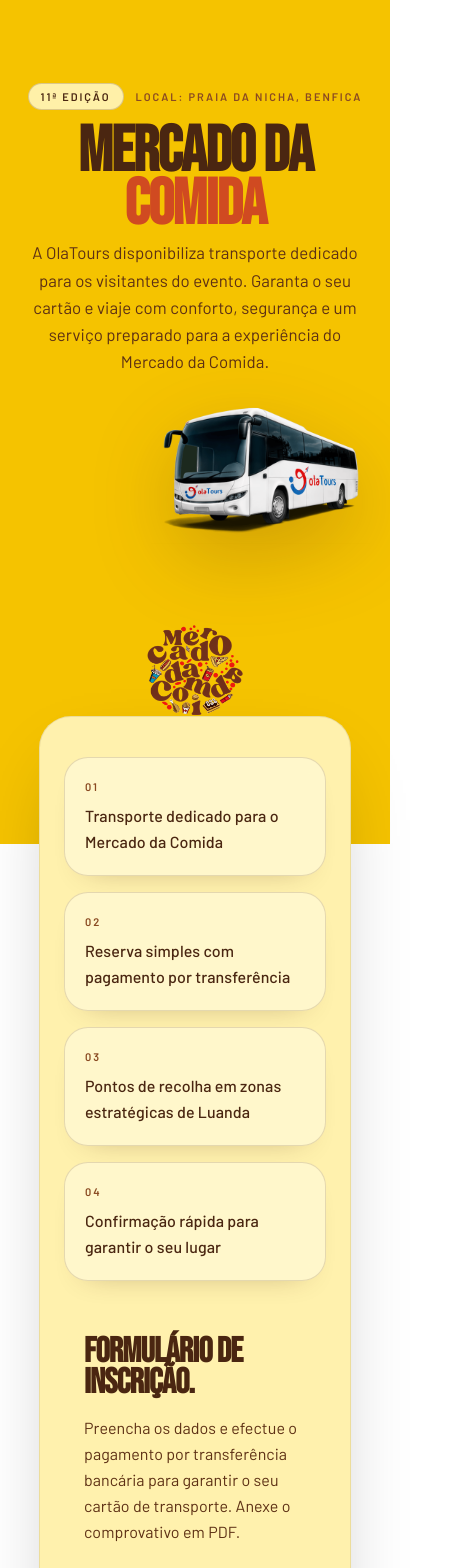
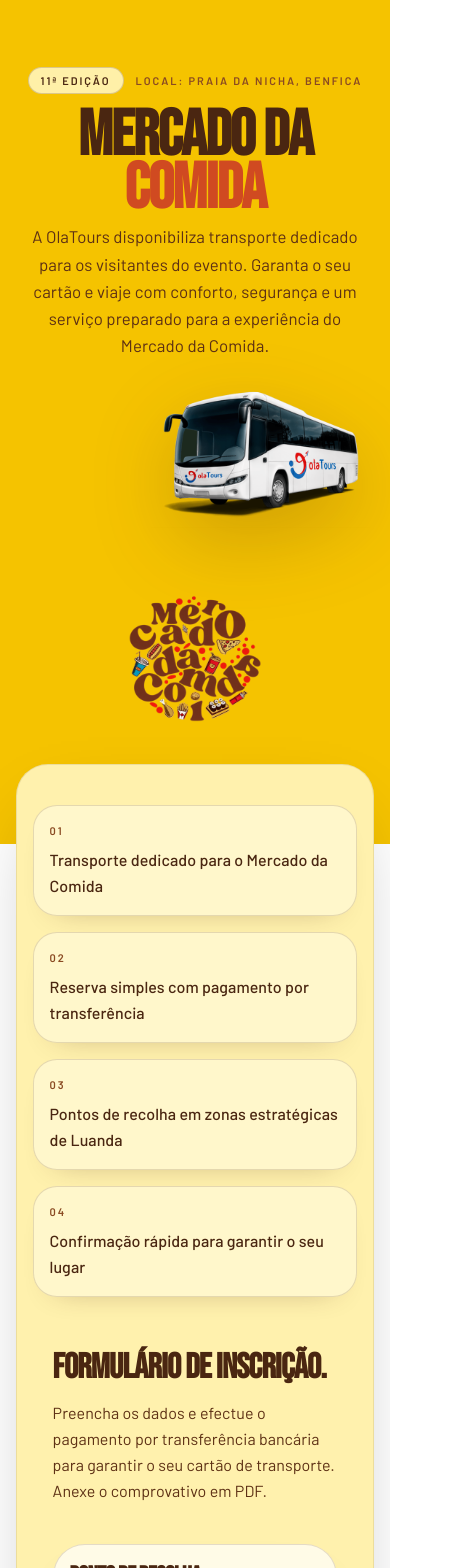
Before and after one commit to LouAntonio/olatours-front, a React (Vite) app: page /mercado-da-comida in a window 390 px wide. Shown: the top 1568 px of the page, 453 px wide, since content can reach past the window. Built offline with nearby package versions, Linux system fonts and the light colour scheme; no server answers; a web font is replaced by a local one.

Commit message:
feat: update development script and enhance layout in Mercado da Comida landing page

```diff
--- a/package.json
+++ b/package.json
@@ -4,7 +4,7 @@
 	"version": "0.0.0",
 	"type": "module",
 	"scripts": {
-		"dev": "vite",
+		"dev": "vite --host",
 		"build": "tsc -b && vite build",
 		"lint": "eslint .",
 		"lint:check": "eslint .",
--- a/src/pages/MercadoDaComidaLanding.tsx
+++ b/src/pages/MercadoDaComidaLanding.tsx
@@ -82,9 +82,9 @@
 
 	return (
 		<div>
-			<div className="min-h-dvh bg-[#f5c300] text-[#4a2611] overflow-hidden">
-				<section className="relative isolate overflow-hidden">
-					<div className="relative mx-auto flex h-dvh max-w-[1280px] flex-col items-center justify-center px-5 pb-10 pt-5 sm:px-8 sm:pb-12 sm:pt-8">
+			<div className="min-h-dvh bg-[#f5c300] text-[#4a2611]">
+				<section className="relative isolate">
+					<div className="relative mx-auto flex min-h-dvh max-w-[1280px] flex-col items-center justify-center px-5 pb-10 pt-5 sm:px-8 sm:pb-12 sm:pt-8">
 						<motion.div
 							initial="hidden"
 							animate="show"
@@ -120,7 +120,7 @@
 							</motion.div>
 
 							<motion.div variants={item}>
-								<div className="relative mx-auto flex w-full max-w-[960px] flex-col items-center gap-6 lg:flex-row lg:items-center lg:justify-center">
+								<div className="relative mx-auto flex w-full max-w-[960px] flex-col items-center md:gap-6 lg:flex-row lg:items-center lg:justify-center">
 									<img
 										src="/mercadodacomida/Autocarro.png"
 										alt="Autocarro OlaTours"
@@ -129,7 +129,7 @@
 									<img
 										src="/mercadodacomida/logo.png"
 										alt="OlaTours"
-										className="h-36 w-auto object-contain lg:h-75"
+										className="h-50 w-auto object-contain sm:h-65 lg:h-75"
 									/>
 								</div>
 							</motion.div>
@@ -138,7 +138,7 @@
 				</section>
 			</div>
 			<div className="bg-transparent pb-16 sm:pb-20">
-				<div className="mx-auto max-w-[80vw] -mt-32 rounded-[32px] border border-[#4a2611]/10 bg-[#fff1ad] px-6 pb-16 shadow-[0_32px_80px_-32px_rgba(0,0,0,0.32)] sm:px-10 sm:pb-20">
+				<div className="mx-auto max-w-[92vw] -mt-20 rounded-[32px] border border-[#4a2611]/10 bg-[#fff1ad] px-4 pb-16 shadow-[0_32px_80px_-32px_rgba(0,0,0,0.32)] sm:max-w-[80vw] sm:-mt-32 sm:px-6 sm:pb-20 lg:px-10">
 					<motion.div
 						id="detalhes"
 						initial="hidden"
@@ -147,12 +147,12 @@
 						variants={container}
 						className="pt-10 sm:pt-14"
 					>
-						<div className="grid gap-4 lg:grid-cols-4">
+						<div className="grid gap-4 sm:grid-cols-2 lg:grid-cols-4">
 							{benefits.map((benefit, index) => (
 								<motion.div
 									key={benefit}
 									variants={item}
-									className="rounded-[24px] border border-[#4a2611]/15 bg-[rgba(255,248,209,0.85)] px-5 py-5 shadow-[0_14px_30px_-24px_rgba(74,38,17,0.42)] backdrop-blur-sm"
+									className="rounded-[24px] border border-[#4a2611]/15 bg-[rgba(255,248,209,0.85)] px-4 py-4 shadow-[0_14px_30px_-24px_rgba(74,38,17,0.42)] backdrop-blur-sm sm:px-5 sm:py-5"
 								>
 									<p className="text-[11px] font-semibold uppercase tracking-[0.18em] text-[#8a4a22]">
 										0{index + 1}
@@ -225,7 +225,7 @@
 											}}
 											variants={container}
 											onSubmit={handleSubmit}
-											className="rounded-[32px] border border-[#4a2611]/15 bg-white/70 p-5 shadow-[0_22px_50px_-30px_rgba(74,38,17,0.42)] backdrop-blur-sm sm:p-8"
+											className="rounded-[32px] border border-[#4a2611]/15 bg-white/70 p-4 shadow-[0_22px_50px_-30px_rgba(74,38,17,0.42)] backdrop-blur-sm sm:p-5 lg:p-8"
 										>
 											<motion.fieldset
 												variants={item}
@@ -318,7 +318,7 @@
 													))}
 												</div>
 												{selectedDays.length > 0 && (
-													<p className="text-right font-display text-lg font-black uppercase tracking-tight text-[#b5482a]">
+													<p className="text-left font-display text-lg font-black uppercase tracking-tight text-[#b5482a] sm:text-right">
 														Total:{' '}
 														{totalValue.toLocaleString(
 															'pt-PT',
@@ -402,7 +402,7 @@
 												variants={item}
 												className="mt-7 grid gap-5"
 											>
-												<div className="rounded-[28px] border border-[#4a2611]/12 bg-white/80 p-5">
+												<div className="overflow-hidden rounded-[28px] border border-[#4a2611]/12 bg-white/80 p-4 sm:p-5">
 													<p className="font-display text-2xl font-black uppercase leading-tight text-[#4a2611]">
 														Observações
 													</p>
@@ -415,13 +415,13 @@
 													/>
 												</div>
 
-												<div className="rounded-[28px] border border-[#4a2611]/12 bg-white/80 p-5">
+												<div className="overflow-hidden rounded-[28px] border border-[#4a2611]/12 bg-white/80 p-4 sm:p-5">
 													<p className="font-display text-2xl font-black uppercase leading-tight text-[#4a2611]">
 														Dados para transferência
 													</p>
 													{selectedDays.length >
 														0 && (
-														<p className="mt-3 font-display text-lg font-black uppercase tracking-tight text-[#b5482a]">
+														<p className="mt-3 text-left font-display text-lg font-black uppercase tracking-tight text-[#b5482a] sm:text-right">
 															Total a pagar:{' '}
 															{totalValue.toLocaleString(
 																'pt-PT',
@@ -440,19 +440,19 @@
 														</p>
 														<p className="mt-3 text-sm text-[#5d3014]">
 															Conta:{' '}
-															<span className="font-mono font-semibold text-[#4a2611]">
+															<span className="font-mono font-semibold break-all text-[#4a2611]">
 																&nbsp;171 456
 																002 100 01
 															</span>
 														</p>
 														<p className="text-sm text-[#5d3014]">
 															IBAN:{' '}
-															<span className="font-mono font-semibold text-[#4a2611]">
+															<span className="font-mono font-semibold break-all text-[#4a2611]">
 																&nbsp;AO06.0040.0000.7145.6002.1018.9
 															</span>
 														</p>
 													</div>
-													<label className="mt-4 flex cursor-pointer items-center gap-3 rounded-2xl border border-[#4a2611]/12 bg-white px-4 py-3 transition-colors hover:border-[#b5482a]/40 hover:bg-[#fffef0]">
+													<label className="mt-4 flex min-w-0 cursor-pointer items-center gap-3 rounded-2xl border border-[#4a2611]/12 bg-white px-4 py-3 transition-colors hover:border-[#b5482a]/40 hover:bg-[#fffef0]">
 														<input
 															type="file"
 															name="comprovativo"
@@ -480,7 +480,7 @@
 																/>
 															</svg>
 														</span>
-														<span className="text-sm font-medium text-[#4a2611]">
+														<span className="truncate max-w-[180px] text-sm font-medium text-[#4a2611] sm:max-w-[300px]">
 															{receiptFile
 																? receiptFile.name
 																: 'Selecionar comprovativo (PDF)'}
@@ -491,7 +491,7 @@
 													</p>
 												</div>
 
-												<div className="rounded-[28px] border border-[#4a2611]/12 bg-white/80 p-5">
+												<div className="overflow-hidden rounded-[28px] border border-[#4a2611]/12 bg-white/80 p-4 sm:p-5">
 													<p className="font-display text-2xl font-black uppercase leading-tight text-[#4a2611]">
 														Termos e condições
 													</p>
@@ -500,7 +500,7 @@
 															(term, index) => (
 																<div
 																	key={term}
-																	className="flex items-start gap-3 rounded-2xl border border-[#4a2611]/10 bg-[#fffaf0] px-4 py-3"
+																	className="flex min-w-0 items-start gap-3 rounded-2xl border border-[#4a2611]/10 bg-[#fffaf0] px-4 py-3"
 																>
 																	<span className="mt-0.5 flex h-6 w-6 shrink-0 items-center justify-center rounded-full bg-[#b5482a]/10 text-[10px] font-bold text-[#b5482a]">
 																		{index +
@@ -513,7 +513,7 @@
 															),
 														)}
 													</div>
-													<label className="mt-5 flex cursor-pointer items-start gap-3 rounded-2xl border border-[#4a2611]/12 bg-white px-4 py-3 transition-colors hover:border-[#b5482a]/40 hover:bg-[#fff8d8]">
+													<label className="mt-5 flex min-w-0 cursor-pointer items-start gap-3 rounded-2xl border border-[#4a2611]/12 bg-white px-4 py-3 transition-colors hover:border-[#b5482a]/40 hover:bg-[#fff8d8]">
 														<input
 															type="checkbox"
 															required
```
